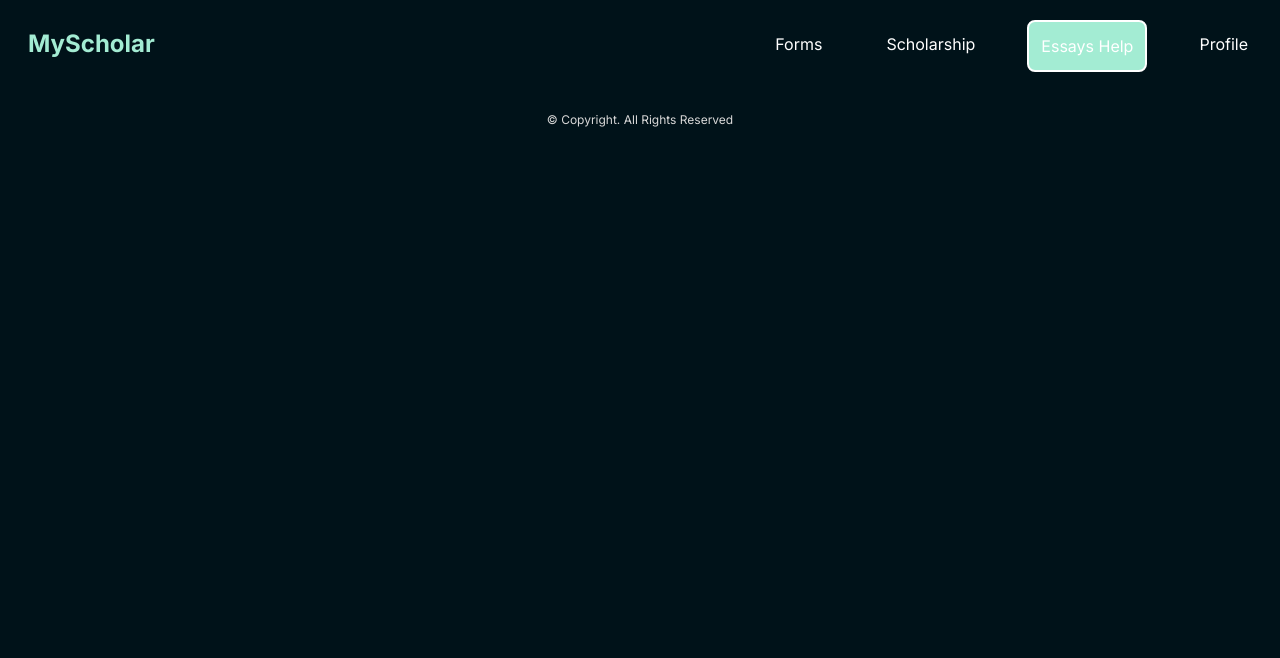
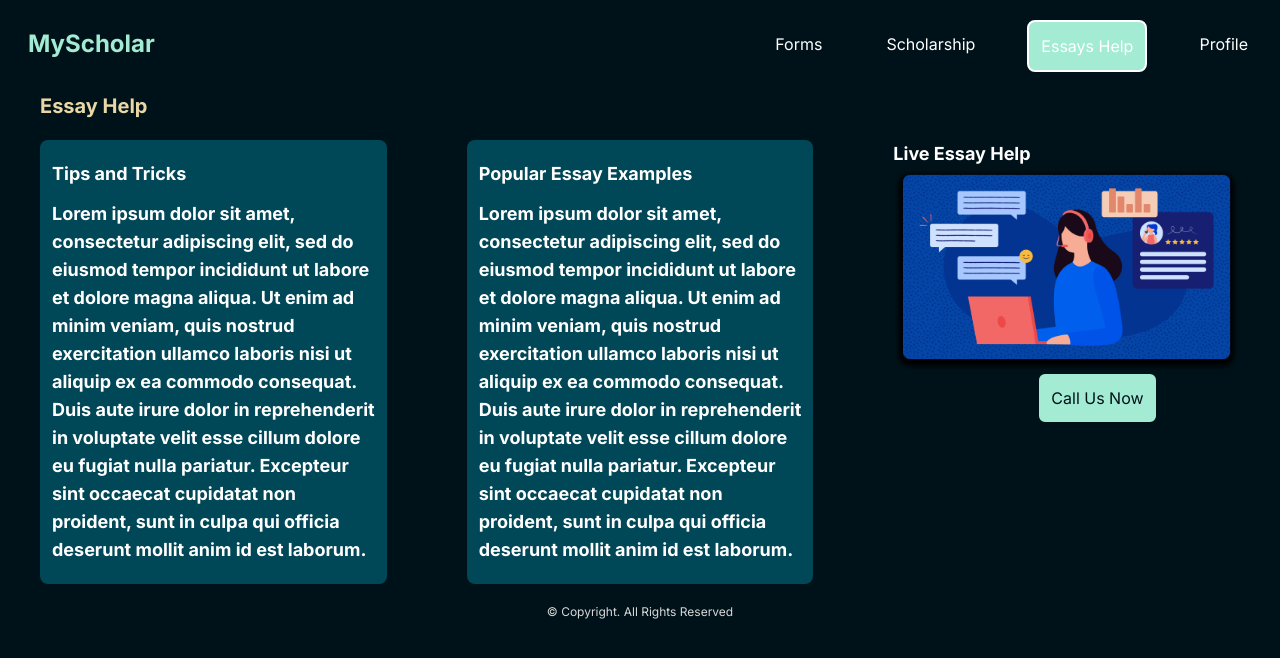
Before and after one commit to TruCypher/MyScholarUI, a React (Create React App) app: page /essayshelp in a window 1280 px wide. Shown: the top 658 px of the page. Built offline with nearby package versions, Linux system fonts and the light colour scheme.

Commit message:
Essay Help page

```diff
--- a/src/User/EssayHelp.js
+++ b/src/User/EssayHelp.js
@@ -1,9 +1,14 @@
+import TipsAndTricks from "./TipsAndTricks"
+import PopularEssayExamples from "./PopularEssayExamples"
+import LiveHelp from "./LiveHelp"
 
 function EssayHelp() {
     return (
-        <>
-
-        </>
+        <div className="flex w-screen">
+            <TipsAndTricks />
+            <PopularEssayExamples />
+            <LiveHelp />
+        </div>
     )
 }
 
--- /dev/null
+++ b/src/User/LiveHelp.js
@@ -0,0 +1,23 @@
+import LiveHelpImg from '.././resources/call-center-technology.png'
+
+function LiveHelp() {
+    return (
+        <div className='mt-12 ml-10 mr-10 w-2/6'>
+            <div className='justify-left'>
+                <h3 className='text-white font-bold font-inter text-lg'> Live Essay Help </h3>
+            </div>
+            <img src={LiveHelpImg} alt="LiveHelpImg" width="400" height='300' />
+            <div className='ml-36'>
+                <button className='font-inter text-dark text-base border-2 p-3 bg-green rounded-lg justify-center'
+                    type="button"
+                    onClick={(e) => {
+                        e.preventDefault();
+                        window.location.href = 'https://zoom.us/join';
+                    }}
+                    > Call Us Now </button>
+                </div>
+        </div>
+    )
+}
+
+export default LiveHelp
--- /dev/null
+++ b/src/User/PopularEssayExamples.js
@@ -0,0 +1,18 @@
+
+function PopularEssayExamples() {
+    return (
+
+        <div className='mt-12 ml-10 mr-10 w-2/6'>
+            <div className='bg-darkCyan bg-opacity-70 pt-2 pb-2 rounded-lg flex justify-center'>
+                <div>
+                    <h2 className='text-white font-bold font-inter text-lg m-3'> Popular Essay Examples </h2>
+                    <p className='text-white font-bold font-inter text-lg m-3'> Lorem ipsum dolor sit amet, consectetur adipiscing elit, sed do eiusmod tempor incididunt ut labore et dolore magna aliqua. Ut enim ad minim veniam, quis nostrud exercitation ullamco laboris nisi ut aliquip ex ea commodo consequat. Duis aute irure dolor in reprehenderit in voluptate velit esse cillum dolore eu fugiat nulla pariatur. Excepteur sint occaecat cupidatat non proident, sunt in culpa qui officia deserunt mollit anim id est laborum. </p>
+                </div>
+
+            </div>
+
+        </div>
+    )
+}
+
+export default PopularEssayExamples
--- /dev/null
+++ b/src/User/TipsAndTricks.js
@@ -0,0 +1,21 @@
+
+function TipsAndTricks() {
+    return (
+
+        <div className='ml-10 mr-10 w-2/6'>
+            <div className='flex justify-left'>
+                <h1 className='text-xl text-yellow font-bold font-inter justify-center mb-5'>Essay Help</h1>
+            </div>
+            <div className='bg-darkCyan bg-opacity-70 pt-2 pb-2 rounded-lg flex justify-center'>
+                <div>
+                    <h2 className='text-white font-bold font-inter text-lg m-3'> Tips and Tricks </h2>
+                    <p className='text-white font-bold font-inter text-lg m-3'> Lorem ipsum dolor sit amet, consectetur adipiscing elit, sed do eiusmod tempor incididunt ut labore et dolore magna aliqua. Ut enim ad minim veniam, quis nostrud exercitation ullamco laboris nisi ut aliquip ex ea commodo consequat. Duis aute irure dolor in reprehenderit in voluptate velit esse cillum dolore eu fugiat nulla pariatur. Excepteur sint occaecat cupidatat non proident, sunt in culpa qui officia deserunt mollit anim id est laborum. </p>
+                </div>
+
+            </div>
+
+        </div>
+    )
+}
+
+export default TipsAndTricks
```
Also changed, not shown: src/resources/call-center-technology.png (added).
